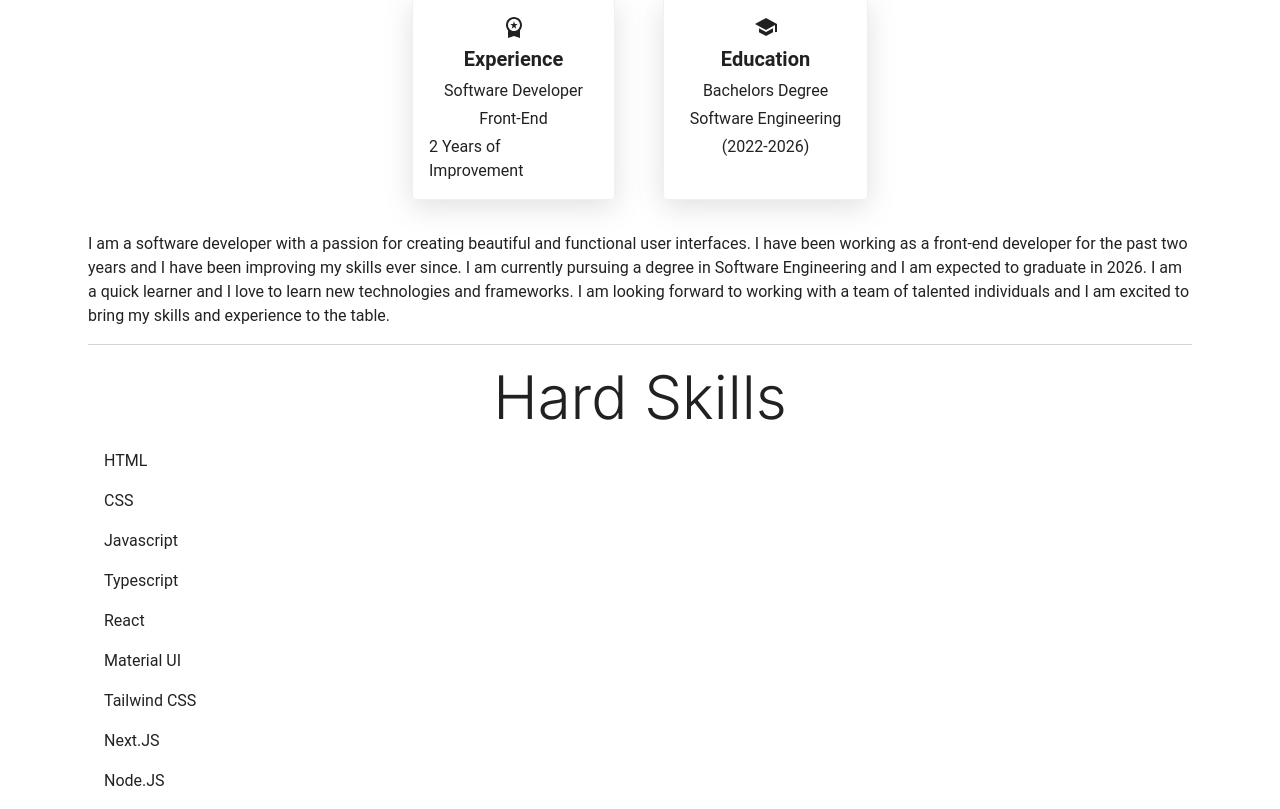
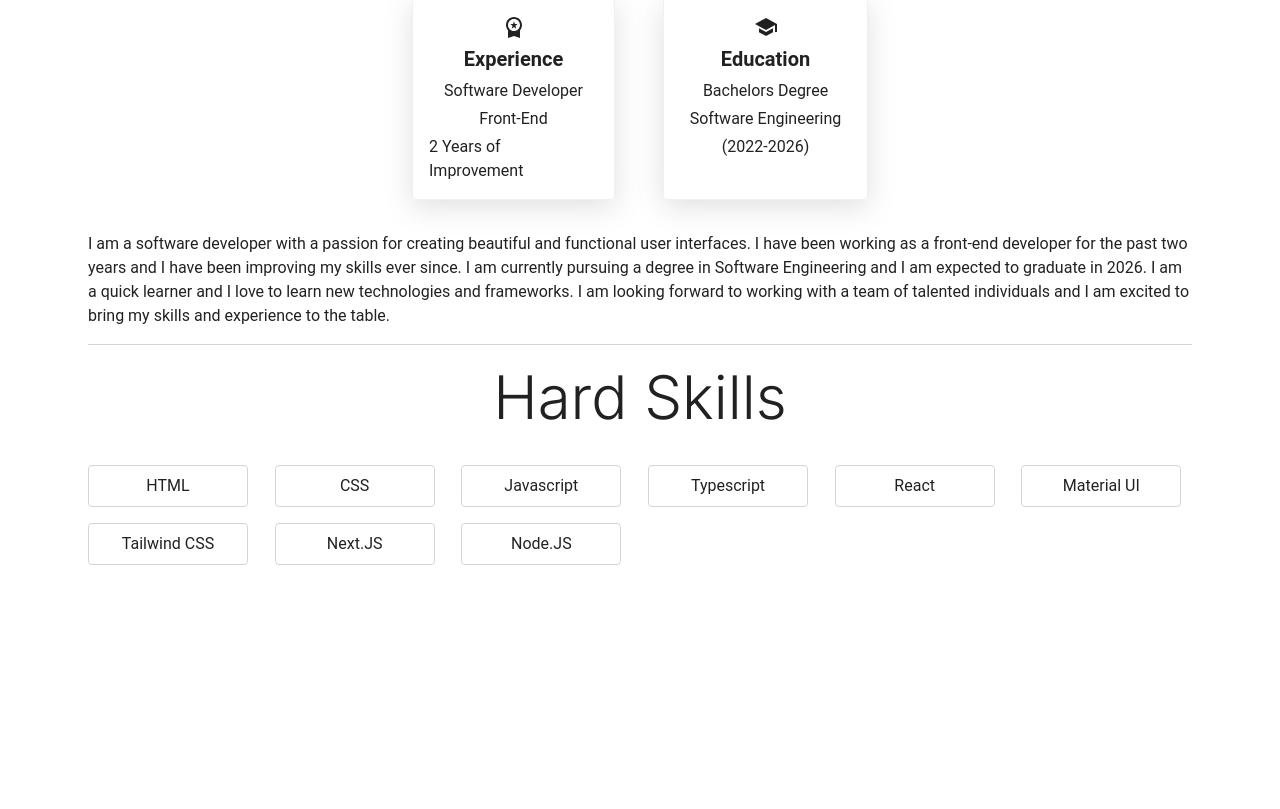
Before and after one commit to MarcusVNT/my-portfolio, a React (Vite) app: page / in a window 1280 px wide. Shown: the part 1074-1883 px from the top of the page. After the commit the page ends 1728 px from the top, so only its background shows below. Built offline with nearby package versions, Linux system fonts and the light colour scheme; a web font is replaced by a local one.

Commit message:
style: Adjustments on the items related to Hard Skills.

```diff
--- a/src/pages/Home/sections/About/About.tsx
+++ b/src/pages/Home/sections/About/About.tsx
@@ -1,4 +1,4 @@
-import { Grid, Container, Typography, styled, Box, Stack } from "@mui/material";
+import { Grid, Container, Typography, styled, Box } from "@mui/material";
 import List from "@mui/material/List";
 import ListItem from "@mui/material/ListItem";
 import WorkspacePremiumIcon from "@mui/icons-material/WorkspacePremium";
@@ -29,6 +29,13 @@ const About = () => {
     },
   }));
 
+  const StyledList = styled(List)(({}) => ({
+    display: "grid",
+    justifyContent: "center",
+    gridTemplateColumns: "repeat(6, 1fr)",
+    gap: "1rem",
+  }));
+
   const StyledListItem = styled(ListItem)(({}) => ({
     border: "1px solid #d4d4d4",
     borderRadius: "4px",
@@ -55,6 +62,7 @@ const About = () => {
           sx={{
             justifyContent: "center",
             gap: "3rem",
+            mb: "2rem",
           }}
         >
           <Box
@@ -118,7 +126,7 @@ const About = () => {
             marginBottom: "1rem",
           }}
         >
-          <Typography variant="body1" marginTop="2rem" marginBottom="1rem">
+          <Typography variant="body1" marginBottom="1rem">
             I am a software developer with a passion for creating beautiful and
             functional user interfaces. I have been working as a front-end
             developer for the past two years and I have been improving my skills
@@ -130,14 +138,19 @@ const About = () => {
           </Typography>
         </Grid>
         <Grid>
-          <Typography variant="h2" textAlign="center" fontFamily="Inter">
+          <Typography
+            variant="h2"
+            textAlign="center"
+            fontFamily="Inter"
+            mb="1.5rem"
+          >
             Hard Skills
           </Typography>
-          <List>
+          <StyledList>
             {hardSkillsArray.map((hardSkill, index) => (
-              <ListItem key={index}>{hardSkill}</ListItem>
+              <StyledListItem key={index}>{hardSkill}</StyledListItem>
             ))}
-          </List>
+          </StyledList>
         </Grid>
       </Container>
     </StyledAbout>
```
